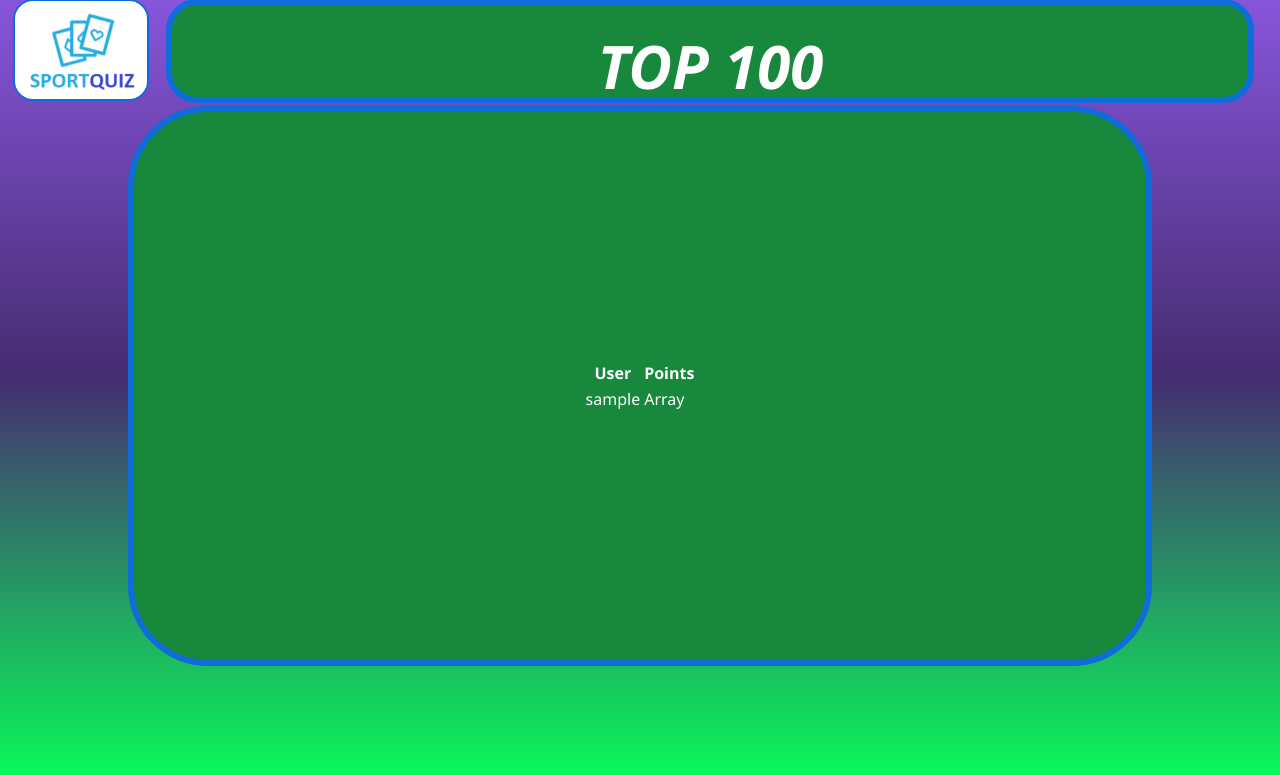
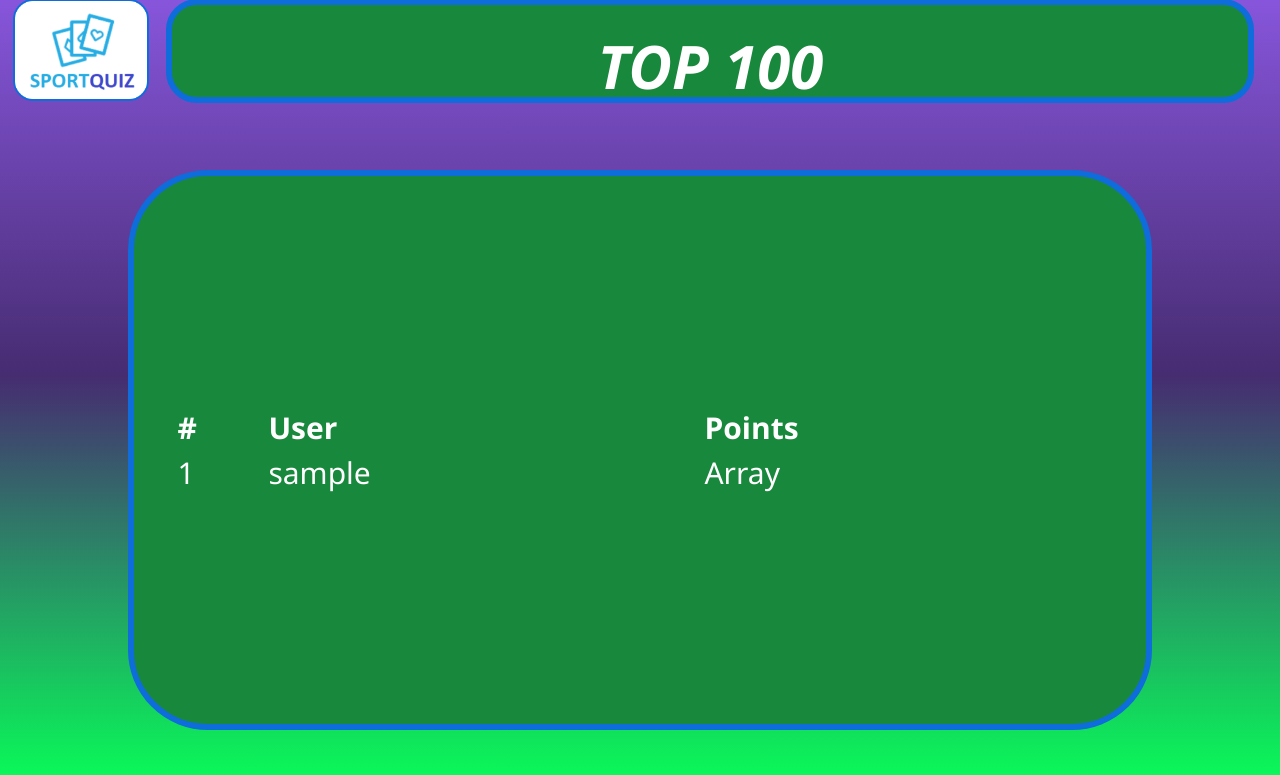
Before and after one commit to Kazan33333/Sports_Quiz_App, a PHP site: template public/views/top_100.php in a window 1280 px wide. Shown: the part 25-800 px from the top of the page. Run offline with PHP 8.4, Linux system fonts and the light colour scheme; the template is opened without the code that fills it: most values are stand-ins (such as "Sample title", 1, 10 or a date in 2020); a stand-in replaces the project's code that opens the database connection; some libraries are stand-ins or nearby versions.

Commit message:
'scores' and 'top_100' pages rectified

```diff
--- a/public/css/main_menu.css
+++ b/public/css/main_menu.css
@@ -76,11 +76,15 @@
     background: #FEC337;
 }
 
+#A:hover,#B:hover,#C:hover,#D:hover {
+    background: #FEC337;
+}
+
 .form {
     position: absolute;
     top: 40px;
     left: 10px;
-    border-radius: 0px;
+    border-radius: 0;
     gap: 1em;
     width: 50vw;
     height: 52vh;
--- a/public/css/scores.css
+++ b/public/css/scores.css
@@ -27,7 +27,7 @@
 
 .list1{
     position: relative;
-    top: 10vh;
+    top: 8vh;
 }
 
 .button_play {
--- /dev/null
+++ b/public/css/top_100.css
@@ -0,0 +1,19 @@
+.list1 {
+    counter-reset: serial-number;  /* Set the serial number counter to 0 */
+    position: relative;
+    top: 8vh;
+}
+
+.list1 td:first-child:before {
+    counter-increment: serial-number;  /* Increment the serial number counter */
+    content: counter(serial-number);  /* Display the counter */
+}
+
+th, td {
+    text-align: left;
+}
+
+table {
+    font-size: 30px;
+    width: 92%;
+}
--- a/public/views/scores.php
+++ b/public/views/scores.php
@@ -28,7 +28,7 @@
     </div>
     <div class="scores">
         <i id="i2">GREAT!</i>
-        <i id="i3">Your score:....................<?php echo $_COOKIE['points'];?>/5</i>
+        <i id="i3">Your score: .................. <?php echo $_COOKIE['points'];?>/5</i>
     </div>
 </body>
 </html>
--- a/public/views/top_100.php
+++ b/public/views/top_100.php
@@ -24,11 +24,13 @@
     <div class="list1">
         <table>
             <tr>
+                <th>#</th>
                 <th>User</th>
                 <th>Points</th>
             </tr>
             <?php foreach ($points as $point):?>
                 <tr>
+                    <td></td>
                     <td><?php echo $point['nickname']?></td>
                     <td><?php echo $point['points']?></td>
                 </tr>
```
